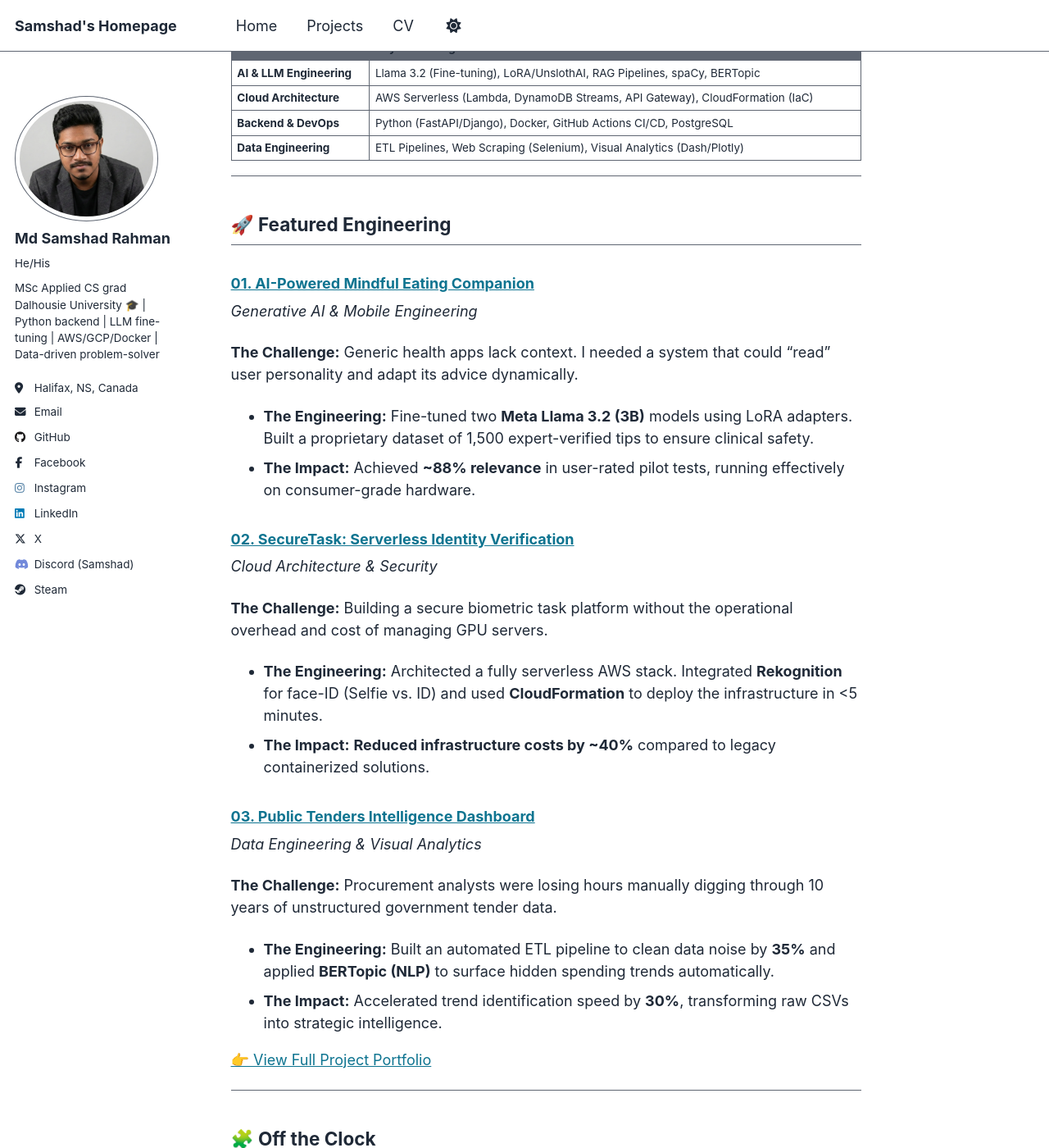
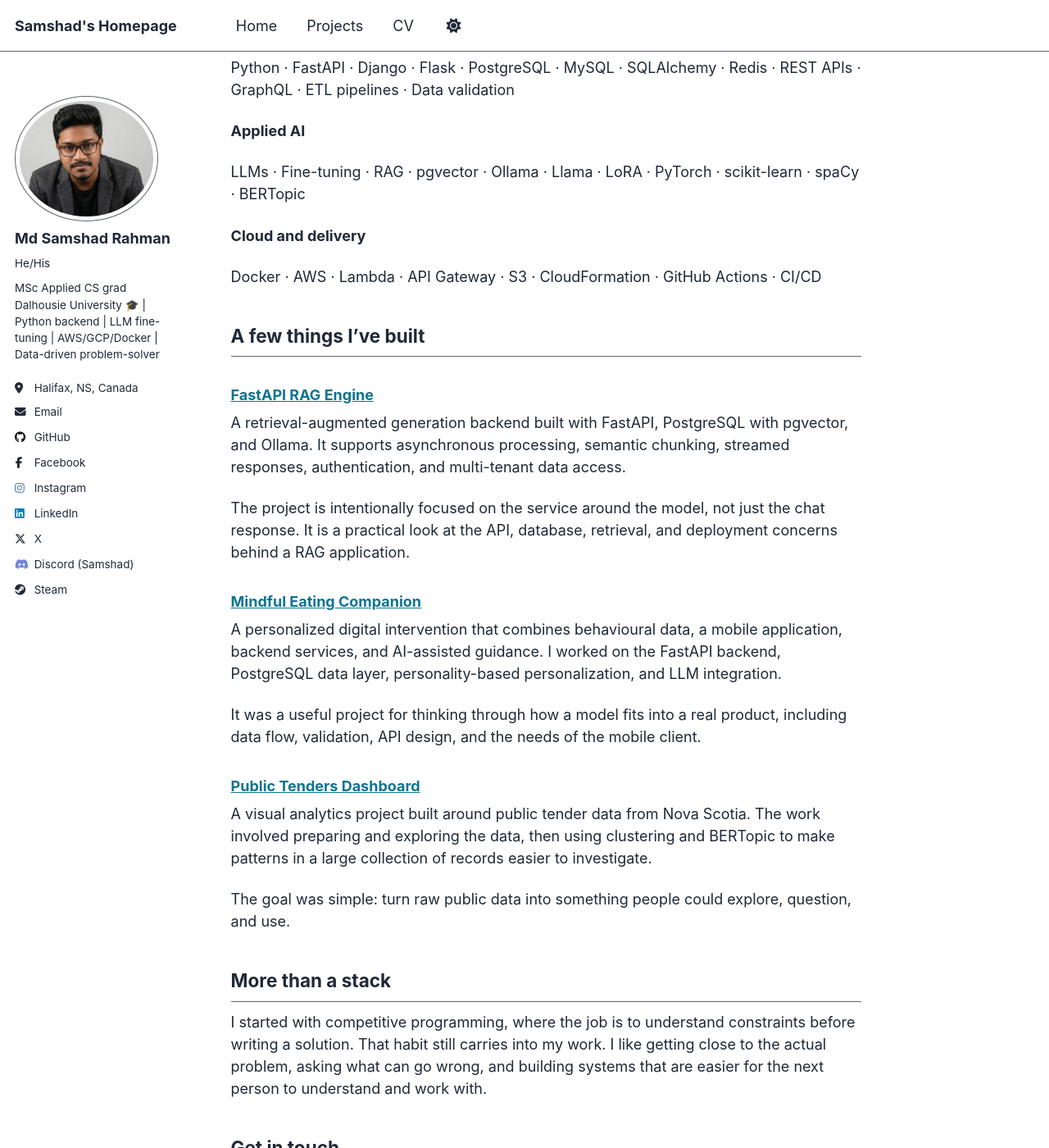
Before and after one commit to samshad/samshad, a Jekyll site: the page built from _pages/about.md, in a window 1280 px wide and 1400 px high, scrolled down 439 px. Shown: the whole window at 82% size. Built offline with Jekyll 4.4.1, drawn with Linux system fonts in a browser that asks for light colours; some of the changed text lies outside the part shown.

Commit message:
Revise about page content and project highlights
Updated personal description and technical skills. Added project details and clarified work focus on backend engineering and applied AI.

```diff
--- a/_pages/about.md
+++ b/_pages/about.md
@@ -9,59 +9,52 @@ redirect_from:
   - /about.html
 ---
 
-**I turn messy data science problems into production-grade software.**
+I build Python systems for problems that start with raw data, manual workflows, or an idea that needs to become a dependable product.
 
-I have dual Master's degrees in Applied Statistics and Computer Science, but what actually gets me going is messy data. I'm the kind of person who'll happily spend hours digging through a broken dataset to find what's hiding underneath.
+My work sits between backend engineering and applied AI. That can mean building APIs and data pipelines, designing retrieval systems, or putting the infrastructure around a model so that it can actually be used and maintained.
 
-Over the last few years I've built data pipelines, fine-tuned LLMs for production, designed dashboards, and written more validation scripts than I can count. I'm comfortable on the technical side and equally comfortable explaining what the numbers mean to people who don't live in spreadsheets.
+I care about the parts that are easy to skip in a demo: clear data models, reliable services, validation, documentation, and deployment. I have backgrounds in computer science and applied statistics, which helps me look at both the technical system and the data behind it.
 
----
+## What I work with
 
-## 🛠️ Technical Arsenal
+**Backend and data**
 
-| Domain | Key Technologies                                                             |
-| :--- |:-----------------------------------------------------------------------------|
-| **AI & LLM Engineering** | Llama 3.2 (Fine-tuning), LoRA/UnslothAI, RAG Pipelines, spaCy, BERTopic      |
-| **Cloud Architecture** | AWS Serverless (Lambda, DynamoDB Streams, API Gateway), CloudFormation (IaC) |
-| **Backend & DevOps** | Python (FastAPI/Django), Docker, GitHub Actions CI/CD, PostgreSQL            |
-| **Data Engineering** | ETL Pipelines, Web Scraping (Selenium), Visual Analytics (Dash/Plotly)       |
+Python · FastAPI · Django · Flask · PostgreSQL · MySQL · SQLAlchemy · Redis · REST APIs · GraphQL · ETL pipelines · Data validation
 
----
+**Applied AI**
 
-## 🚀 Featured Engineering
+LLMs · Fine-tuning · RAG · pgvector · Ollama · Llama · LoRA · PyTorch · scikit-learn · spaCy · BERTopic
 
-### [01. AI-Powered Mindful Eating Companion](/portfolio/1-mindful-eating-app/)
-*Generative AI & Mobile Engineering*
+**Cloud and delivery**
 
-**The Challenge:** Generic health apps lack context. I needed a system that could "read" user personality and adapt its advice dynamically.
-* **The Engineering:** Fine-tuned two **Meta Llama 3.2 (3B)** models using LoRA adapters. Built a proprietary dataset of 1,500 expert-verified tips to ensure clinical safety.
-* **The Impact:** Achieved **~88% relevance** in user-rated pilot tests, running effectively on consumer-grade hardware.
+Docker · AWS · Lambda · API Gateway · S3 · CloudFormation · GitHub Actions · CI/CD
 
-### [02. SecureTask: Serverless Identity Verification](/portfolio/4-SecureTask/)
-*Cloud Architecture & Security*
+## A few things I've built
 
-**The Challenge:** Building a secure biometric task platform without the operational overhead and cost of managing GPU servers.
-* **The Engineering:** Architected a fully serverless AWS stack. Integrated **Rekognition** for face-ID (Selfie vs. ID) and used **CloudFormation** to deploy the infrastructure in <5 minutes.
-* **The Impact:** **Reduced infrastructure costs by ~40%** compared to legacy containerized solutions.
+### [FastAPI RAG Engine](/portfolio/fastapi-rag-engine/)
 
-### [03. Public Tenders Intelligence Dashboard](/portfolio/2-public-tenders-dashboard/)
-*Data Engineering & Visual Analytics*
+A retrieval-augmented generation backend built with FastAPI, PostgreSQL with pgvector, and Ollama. It supports asynchronous processing, semantic chunking, streamed responses, authentication, and multi-tenant data access.
 
-**The Challenge:** Procurement analysts were losing hours manually digging through 10 years of unstructured government tender data.
-* **The Engineering:** Built an automated ETL pipeline to clean data noise by **35%** and applied **BERTopic (NLP)** to surface hidden spending trends automatically.
-* **The Impact:** Accelerated trend identification speed by **30%**, transforming raw CSVs into strategic intelligence.
+The project is intentionally focused on the service around the model, not just the chat response. It is a practical look at the API, database, retrieval, and deployment concerns behind a RAG application.
 
-[👉 View Full Project Portfolio](/portfolio/)
+### [Mindful Eating Companion](/portfolio/mindful-eating-app/)
 
----
+A personalized digital intervention that combines behavioural data, a mobile application, backend services, and AI-assisted guidance. I worked on the FastAPI backend, PostgreSQL data layer, personality-based personalization, and LLM integration.
 
-## 🧩 Off the Clock
+It was a useful project for thinking through how a model fits into a real product, including data flow, validation, API design, and the needs of the mobile client.
 
-Outside work, I get absorbed in narrative games (Witcher 3, RDR2, Kingdom Come Deliverance...), psychological thrillers, and indie music. Strong black coffee required. Always...
+### [Public Tenders Dashboard](/portfolio/public-tenders-dashboard/)
 
----
+A visual analytics project built around public tender data from Nova Scotia. The work involved preparing and exploring the data, then using clustering and BERTopic to make patterns in a large collection of records easier to investigate.
 
-### Let's Build Something Scalable
+The goal was simple: turn raw public data into something people could explore, question, and use.
 
-**Current Status:** Based in Halifax, NS.
-**Open To:** Roles in **AI Engineering**, **Backend Development**, **Data Science**, **DevOps**, **Technical Support**, and **Data Engineering**.
+## More than a stack
+
+I started with competitive programming, where the job is to understand constraints before writing a solution. That habit still carries into my work. I like getting close to the actual problem, asking what can go wrong, and building systems that are easier for the next person to understand and work with.
+
+## Get in touch
+
+I am based in Halifax, Nova Scotia, and open to conversations about backend engineering, data systems, and applied AI work.
+
+You can find me on [LinkedIn](https://www.linkedin.com/in/samshadrahman/), browse the code on [GitHub](https://github.com/samshad), or reach me at [samshad.ru@gmail.com](mailto:samshad.ru@gmail.com).
```
